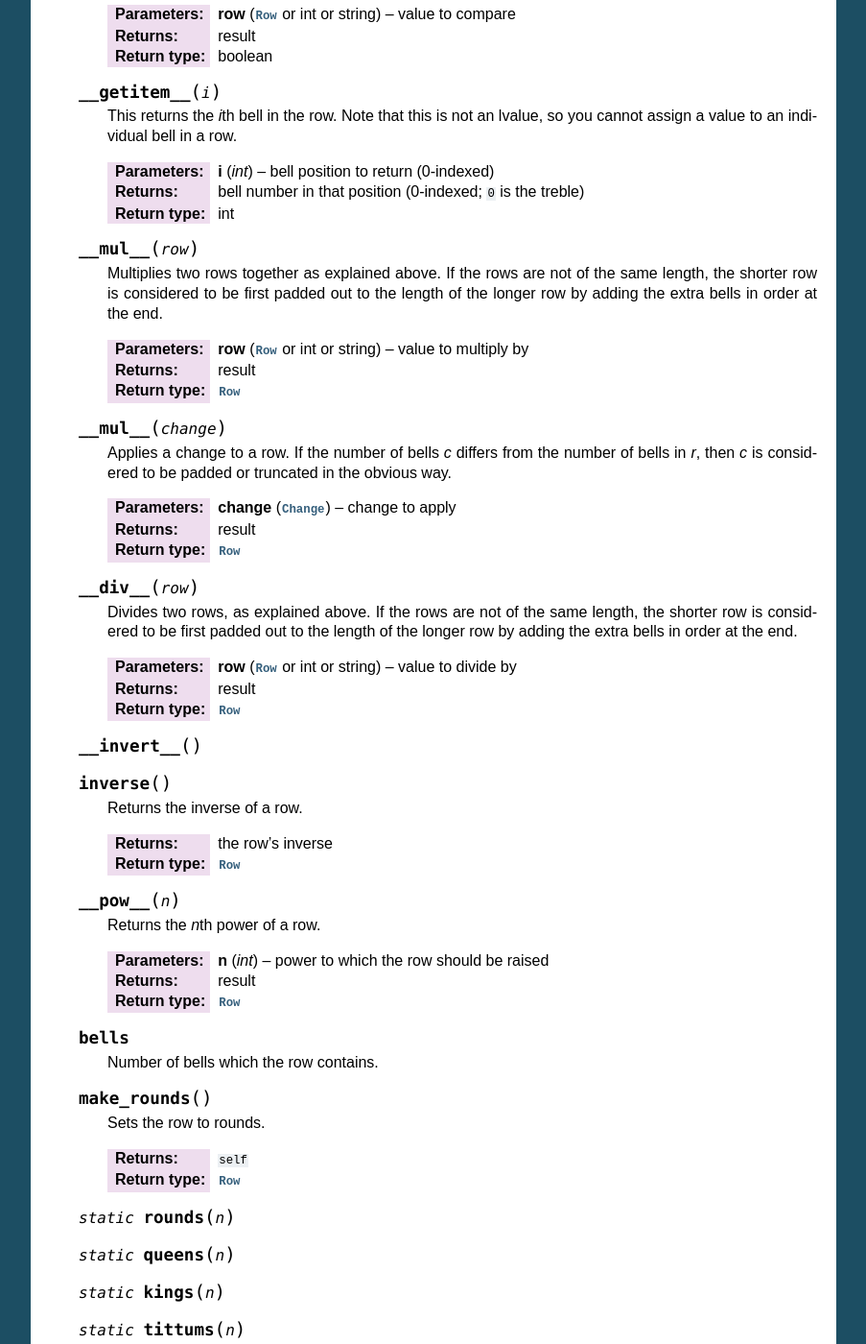
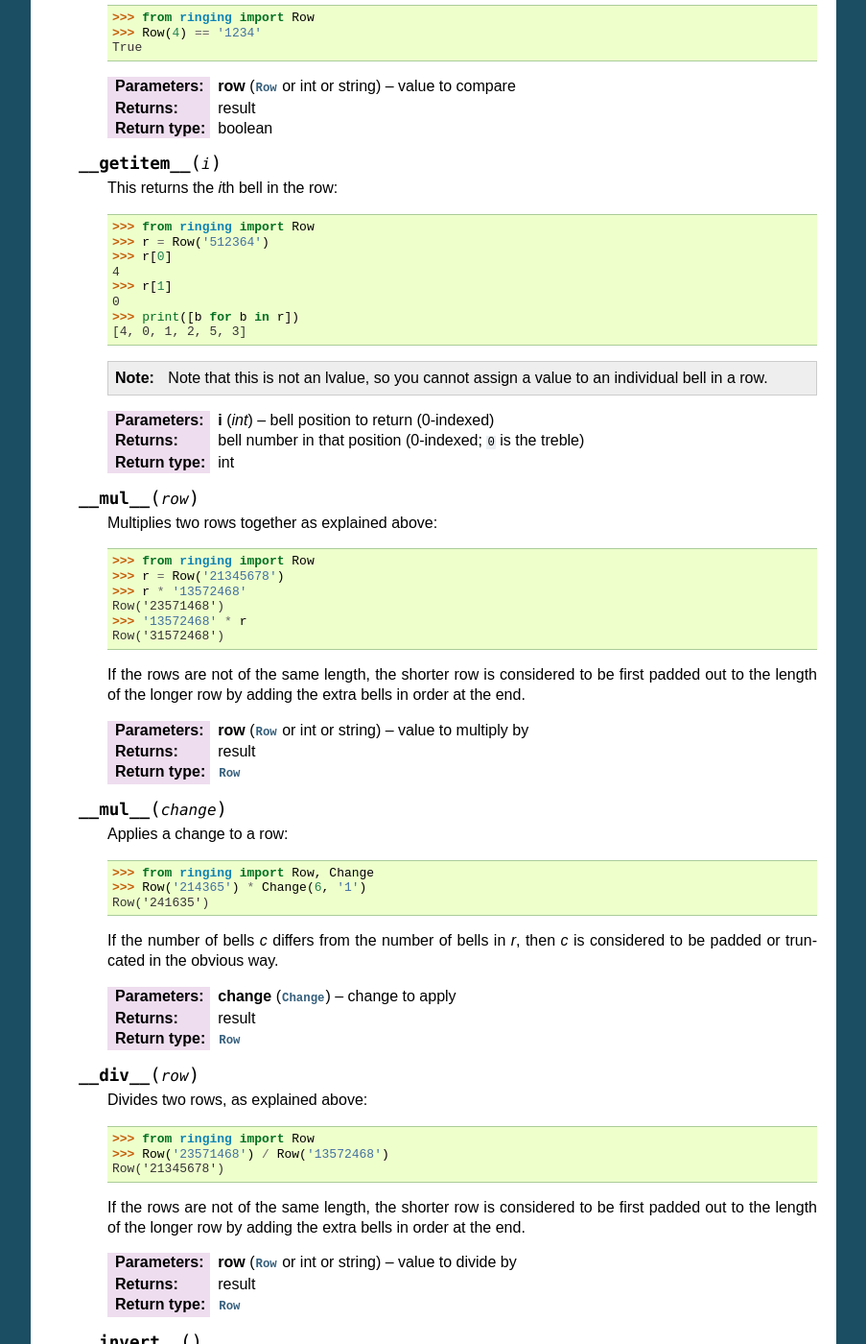
Before and after one commit to ringing-lib/ringing-lib-python, a Sphinx documentation site: the page built from docs/source/classes/row.rst, in a window 1280 px wide and 1400 px high, scrolled down 2100 px. Shown: the whole window at 96% size, without its empty margins (198-1101 px from the left). Built offline with Sphinx 7.4.7, drawn with Linux system fonts in a browser that asks for light colours; some of the changed text lies outside the part shown.

Commit message:
Significant improvements to Row documentation (now including lots of examples)
[ci skip]

```diff
--- a/docs/source/classes/row.rst
+++ b/docs/source/classes/row.rst
@@ -118,7 +118,11 @@ The Row Class
    .. method:: __gt__(row)
    .. method:: __ge__(row)
 
-      Compare a row to another.
+      Compare a row to another::
+
+         >>> from ringing import Row
+         >>> Row(4) == '1234'
+         True
 
       :param row: value to compare
       :type row: :class:`Row` or int or string
@@ -127,8 +131,21 @@ The Row Class
 
    .. method:: __getitem__(i)
 
-      This returns the *i*\ th bell in the row. Note that this is not an lvalue,
-      so you cannot assign a value to an individual bell in a row.
+      This returns the *i*\ th bell in the row::
+
+         >>> from ringing import Row
+         >>> r = Row('512364')
+         >>> r[0]
+         4
+         >>> r[1]
+         0
+         >>> print([b for b in r])
+         [4, 0, 1, 2, 5, 3]
+
+      .. note::
+
+         Note that this is not an lvalue,
+         so you cannot assign a value to an individual bell in a row.
 
       :param int i: bell position to return (0-indexed)
       :return: bell number in that position (0-indexed; ``0`` is the treble)
@@ -136,10 +153,18 @@ The Row Class
 
    .. method:: __mul__(row)
 
-      Multiplies two rows together as explained above. If the rows are not of
-      the same length, the shorter row is considered to be first padded out to
-      the length of the longer row by adding the extra bells in order at the
-      end.
+      Multiplies two rows together as explained above::
+
+         >>> from ringing import Row
+         >>> r = Row('21345678')
+         >>> r * '13572468'
+         Row('23571468')
+         >>> '13572468' * r
+         Row('31572468')
+
+      If the rows are not of the same length, the shorter row is considered to
+      be first padded out to the length of the longer row by adding the extra
+      bells in order at the end.
 
       :param row: value to multiply by
       :type row: :class:`Row` or int or string
@@ -148,9 +173,14 @@ The Row Class
 
    .. method:: __mul__(change)
 
-      Applies a change to a row. If the number of bells *c* differs from the
-      number of bells in *r*\ , then *c* is considered to be padded or truncated
-      in the obvious way.
+      Applies a change to a row::
+
+         >>> from ringing import Row, Change
+         >>> Row('214365') * Change(6, '1')
+         Row('241635')
+
+      If the number of bells *c* differs from the number of bells in *r*\ , then
+      *c* is considered to be padded or truncated in the obvious way.
 
       :param change: change to apply
       :type change: :class:`Change`
@@ -159,9 +189,15 @@ The Row Class
 
    .. method:: __div__(row)
 
-      Divides two rows, as explained above. If the rows are not of the same
-      length, the shorter row is considered to be first padded out to the length
-      of the longer row by adding the extra bells in order at the end.
+      Divides two rows, as explained above::
+
+         >>> from ringing import Row
+         >>> Row('23571468') / Row('13572468')
+         Row('21345678')
+
+      If the rows are not of the same length, the shorter row is considered to
+      be first padded out to the length of the longer row by adding the extra
+      bells in order at the end.
 
       :param row: value to divide by
       :type row: :class:`Row` or int or string
@@ -171,14 +207,36 @@ The Row Class
    .. method:: __invert__()
    .. method:: inverse()
 
-      Returns the inverse of a row.
+      Returns the inverse of a row::
+
+         >>> from ringing import Row
+         >>> r = Row('13572468')
+         >>> ~r
+         Row('15263748')
+         >>> r.inverse()
+         Row('15263748')
+         >>> r * ~r
+         Row('12345678')
+         >>> ~r * r
+         Row('12345678')
 
       :return: the row's inverse
       :rtype: :class:`Row`
 
    .. method:: __pow__(n)
 
-      Returns the *n*\ th power of a row.
+      Returns the *n*\ th power of a row::
+
+         >>> from ringing import Row
+         >>> r = Row('13572468')
+         >>> r ** 0
+         Row('12345678')
+         >>> r ** 1
+         Row('13572468')
+         >>> r ** 2
+         Row('15263748')
+         >>> r ** 3
+         Row('12345678')
 
       :param int n: power to which the row should be raised
       :return: result
@@ -186,11 +244,25 @@ The Row Class
 
    .. attribute:: bells
 
-      Number of bells which the row contains.
+      Number of bells which the row contains::
+
+         >>> from ringing import Row
+         >>> Row('2143').bells
+         4
 
    .. method:: make_rounds()
 
-      Sets the row to rounds.
+      Sets the row to rounds::
+
+         >>> from ringing import Row
+         >>> r = Row('2143')
+         >>> r.make_rounds()
+         Row('1234')
+         >>> r
+         Row('1234')
+
+      This is the only operation that modifies the row; otherwise rows are
+      immutable.
 
       :return: ``self``
       :rtype: :class:`Row`
@@ -212,7 +284,11 @@ The Row Class
 
       Returns the first lead head of Plain Bob (*h* = 1), Grandsire (*h* = 2),
       or more generally the Plain Bob type method on *n* bells with *h* hunt
-      bells.
+      bells::
+
+         >>> from ringing import Row
+         >>> Row.pblh(6)
+         Row('135264')
 
       :param int n: number of bells
       :param int h: number of hunt bells
@@ -223,7 +299,11 @@ The Row Class
 
       Returns a cyclic row on *n* bells with *h* initial fixed (hunt) bells. The
       variable *c* controls the number of bells moved from the front of the row
-      to the end. Thus, ``Row.cyclic(6, 1, 2) == '145623'``.
+      to the end::
+
+         >>> from ringing import Row
+         >>> Row.cyclic(6, 1, 2)
+         Row('145623')
 
       :param int n: number of bells
       :param int h: number of hunt bells
@@ -233,7 +313,13 @@ The Row Class
 
    .. method:: is_rounds()
 
-      Determines whether the row is rounds.
+      Determines whether the row is rounds::
+
+         >>> from ringing import Row
+         >>> Row('12345678').is_rounds()
+         True
+         >>> Row('72635184').is_rounds()
+         False
 
       :return: ``True`` if the row is rounds, and ``False`` otherwise
       :rtype: boolean
@@ -251,7 +337,13 @@ The Row Class
 
    .. method:: sign()
 
-      Returns the sign or parity of a row.
+      Returns the sign or parity of a row::
+
+         >>> from ringing import Row
+         >>> Row('12345678').sign()
+         1
+         >>> Row('21345678').sign()
+         -1
 
       :return: 1 for even, -1 for odd
       :rype: int
@@ -259,25 +351,43 @@ The Row Class
    .. method:: cycles()
 
       Expresses the row as separate cycles. The returned string will afterwards
-      contain a list of all the cycles in the row, separated by commas; for
-      example ``Row("21453678").cycles()`` will return the string
-      ``"12,345,6,7,8"``.
+      contain a list of all the cycles in the row, separated by commas::
+
+         >>> from ringing import Row
+         >>> Row('21453678').cycles()
+         '12,345,6,7,8'
 
       :return: representation of the row as disjoint cycles
       :rtype: string
 
    .. method:: order()
 
-      Returns the order of the row.
+      Returns the order of the row::
+
+         >>> from ringing import Row
+         >>> r = Row('21453678')
+         >>> r.order()
+         6
+         >>> (r ** 6).is_rounds()
+         True
 
       :return: the row's order
       :rtype: int
 
    .. method:: find(b)
 
-      Locates the bell, *b*, in this row and returns its place.
+      Locates the bell, *b*, in this row and returns its place::
 
-      :param int b: bell to find (0-indexed)
+         >>> from ringing import Row
+         >>> r = Row('512364')
+         >>> r.find(0)
+         1
+         >>> r.find(1)
+         2
+
+      See also :meth:`__getitem__`.
+
+      :param int b: bell number to find (0-indexed; ``0`` is the treble)
       :return: bell position (0-indexed)
       :rtype: int
 
@@ -397,8 +507,8 @@ The Group Class
 
       A subgroup H of S\ :sub:`n` partitions the group into ``n! / |G|`` cosets.
 
-      -  *g*\ H is the left coset of H in G with respect to *g*
-      -  H\ *g* is the right coset of H in G with respect to *g*
+      *  *g*\ H is the left coset of H in G with respect to *g*
+      *  H\ *g* is the right coset of H in G with respect to *g*
 
       Each coset may be conveniently labelled by choosing the lexicographically
       least element within it.
```
